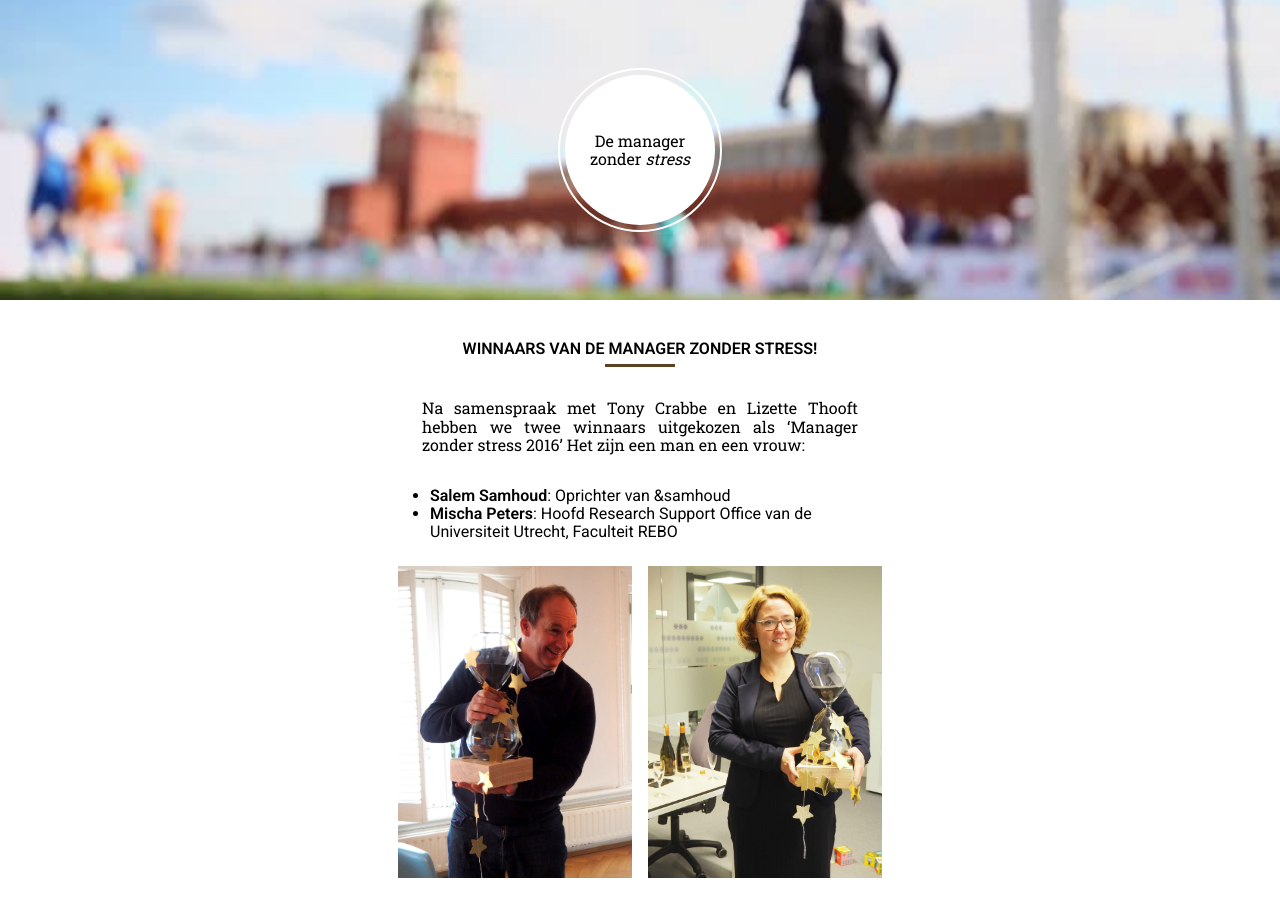
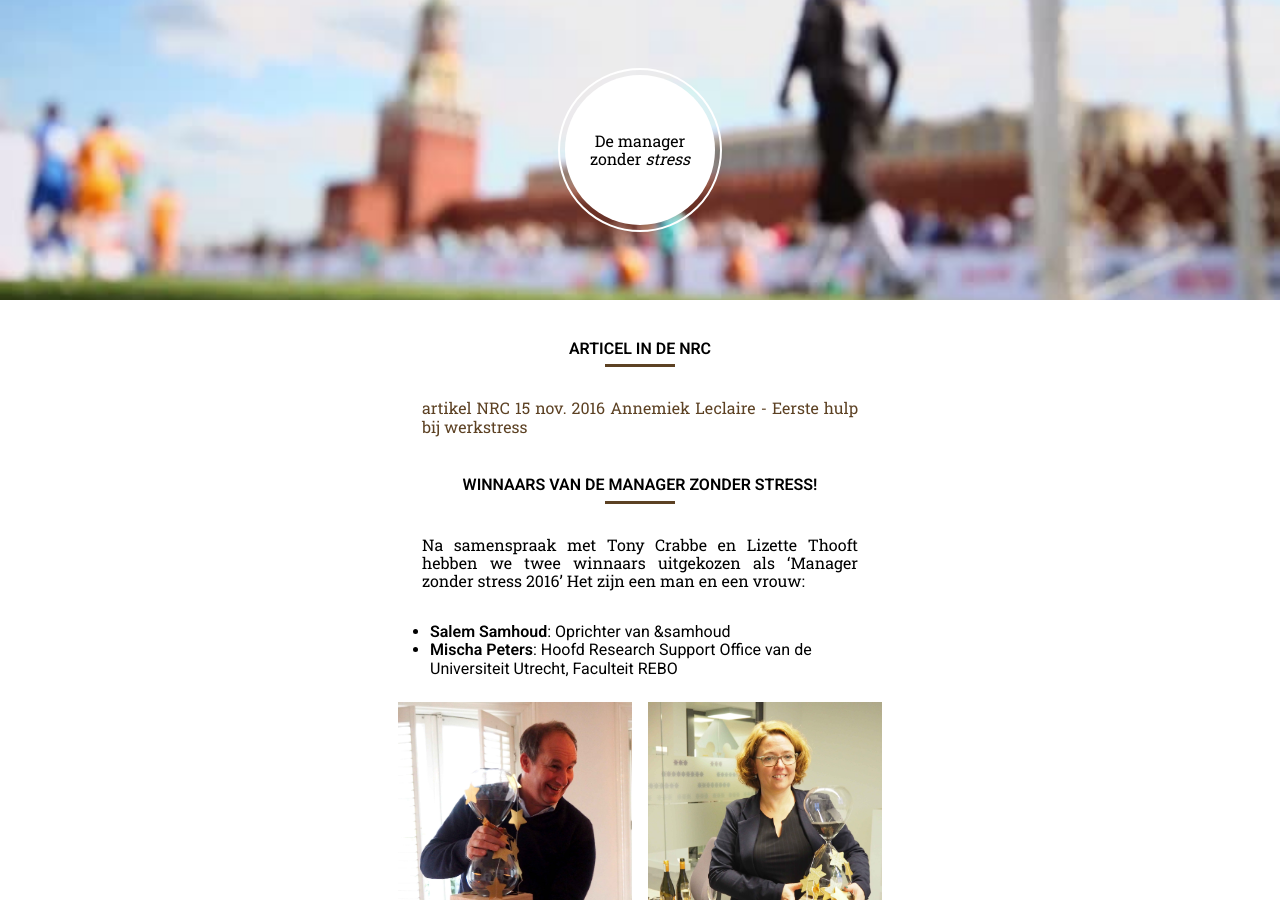
Before and after one commit to nloomans/manager-zonder-stress, a Jekyll site: the page built from index.html, in a window 1280 px wide and 900 px high. Built offline with Jekyll 4.4.1, drawn with Linux system fonts in a browser that asks for light colours.

Commit message:
Update about_text.md

```diff
--- a/_includes/about_text.md
+++ b/_includes/about_text.md
@@ -1,3 +1,6 @@
+# Articel in de NRC
+[artikel NRC 15 nov. 2016 Annemiek Leclaire - Eerste hulp bij werkstress](https://www.nrc.nl/nieuws/2016/11/15/eerste-hulp-bij-werkstress-5279468-a1531883)
+
 # Winnaars van de Manager zonder stress!
 Na samenspraak met Tony Crabbe en Lizette Thooft hebben we twee winnaars uitgekozen als ‘Manager zonder stress 2016’ Het zijn een man en een vrouw:
 
```
